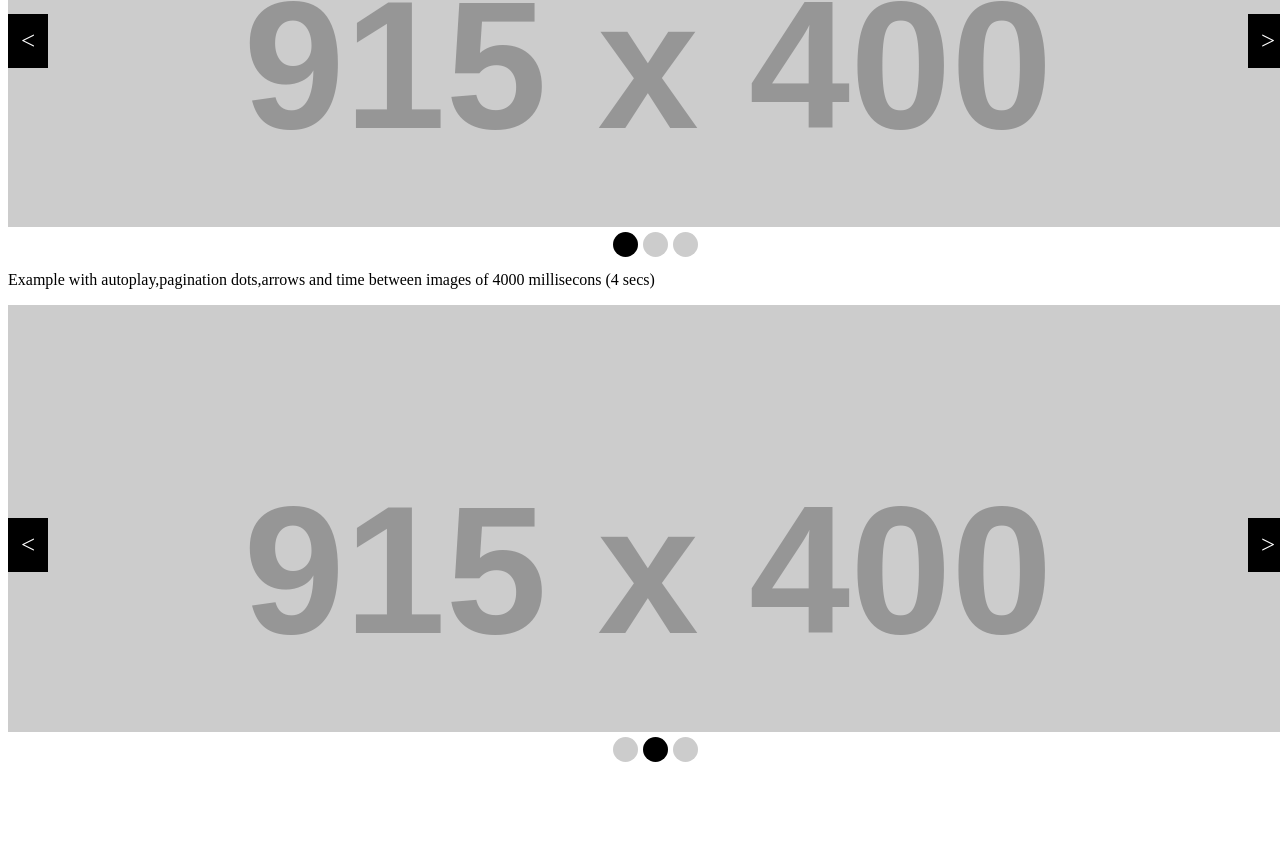
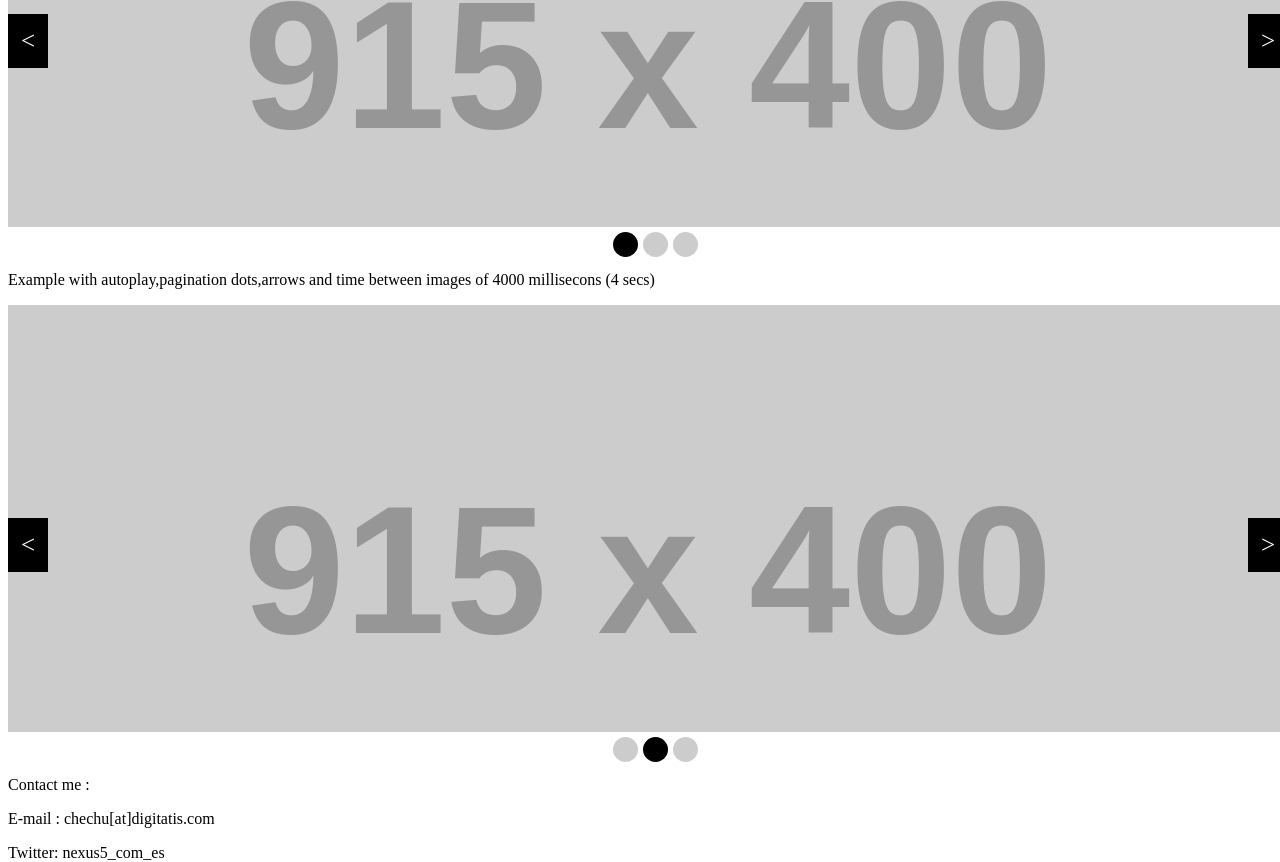
Before and after one commit to chechucastro/ChechuCarousel, a website: page example.html in a window 1280 px wide. Shown: the part 695-1557 px from the top of the page. Before the commit the page ends 1457 px from the top, so only its background shows below. Drawn offline with Linux system fonts and the light colour scheme; placeholder pictures from the web are drawn by us.

Commit message:
Fix readme + contact address

```diff
--- a/example.html
+++ b/example.html
@@ -6,7 +6,7 @@
   <link type="text/css" rel="stylesheet" media="all" href="./css/style.css">
 </head>
 <body>
-  <h1 id="chechuaccordion-responsive-design">ChechuAccordion [Responsive design]</h1>
+  <h1 id="chechuaccordion-responsive-design">ChechuCarousel [Responsive design]</h1>
 
   <p><strong>Zepto or jQuery Plugin: ChechuCarousel offers and easy way of displaying html or images with nice css transitions</strong></p><div class="se-section-delimiter"></div>
 
@@ -86,6 +86,10 @@
 <div class="pagination"><!-- Pager dots [0 0 0] --></div>
 </div>
 </section>
+<p>Contact me :</p>
+<p>
+E-mail : chechu[at]digitatis.com</p>
+<p>Twitter: nexus5_com_es</p>
 <script src="libs/zepto/zepto.min.js"></script>
 <script src="libs/zepto/zepto.touch.js"></script>
 <script src="src/ChechuCarousel.js"></script>
```
Also changed, not shown: README.md.
